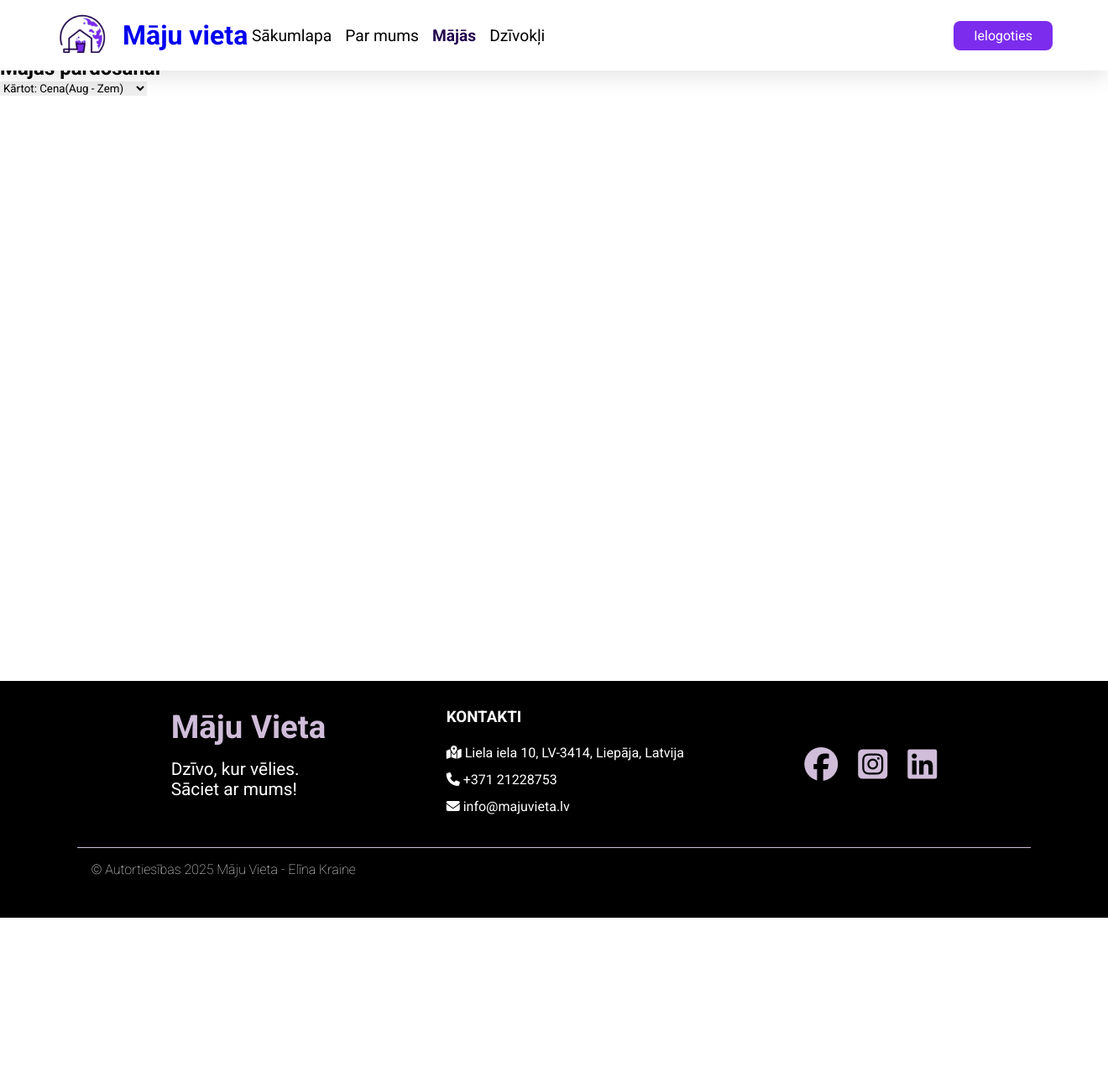
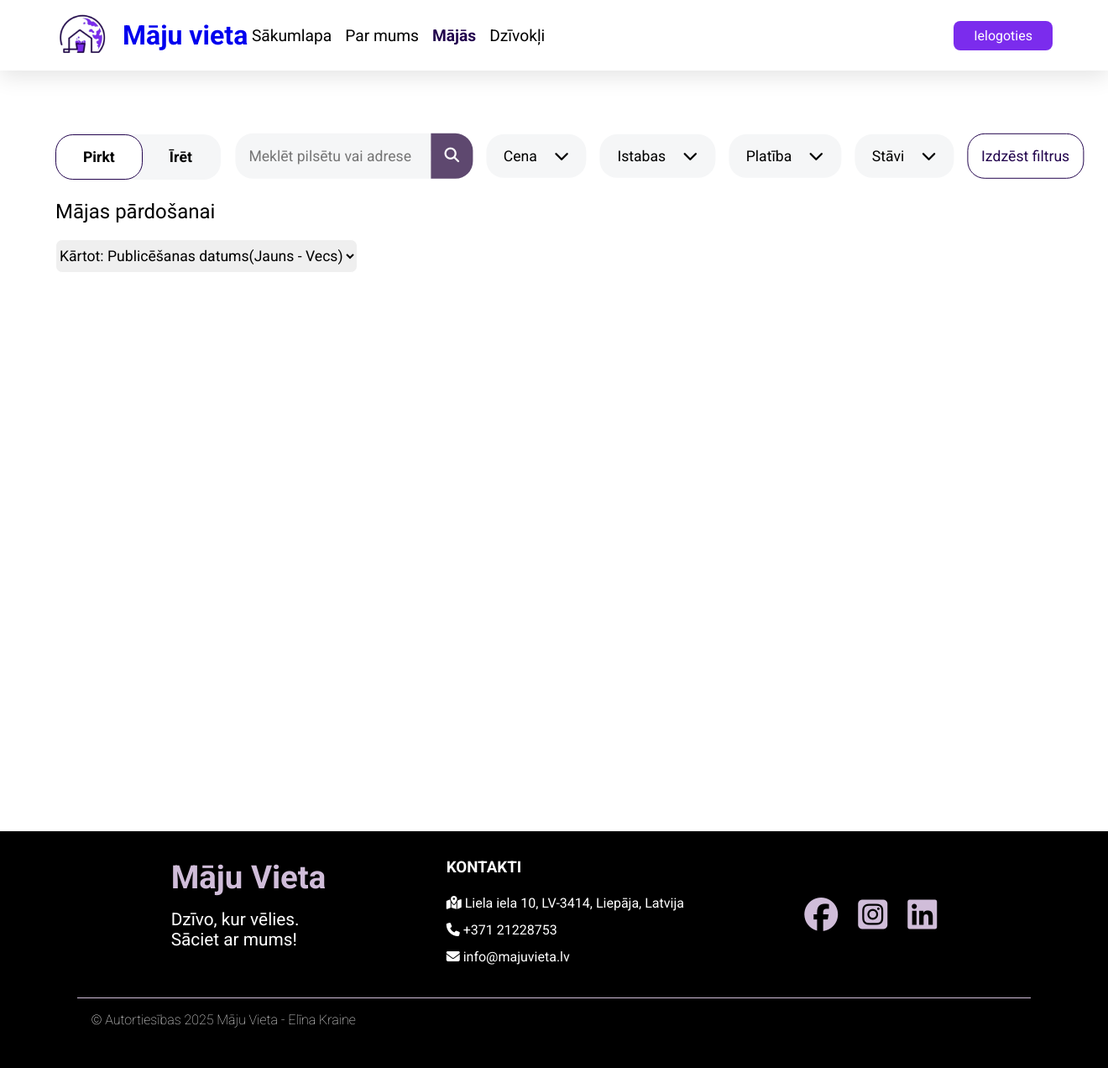
Before and after one commit to ElinaKraine/Dzivo-Te, a PHP site: page /majas.php in a window 1320 px wide. Shown: the whole page at 84% size. Before the commit the page ends 1093 px from the top, so only its background shows below. Run offline with PHP 8.4, Linux system fonts and the light colour scheme; some libraries are stand-ins or nearby versions.

Commit message:
Izveidota Mājās lapa

```diff
--- /dev/null
+++ b/assets/majasPardosanai.php
@@ -0,0 +1,76 @@
+    <div class="filtriKaste">
+        <div class="meklesana">
+            <input type="text" placeholder="Meklēt pilsētu vai adrese">
+            <a name="meklet"><i class="fas fa-search"></i></a>
+        </div>
+        <form class="filtri">
+            <div class="kaste">
+                <button type="button" name="cenaPoga" class="filter-poga">Cena <i class="fa-solid fa-chevron-down"></i></button>
+                <div class="cenuDiapozons">
+                    <p>Cenu diapazons</p>
+                    <div class="cdiapozons">
+                        <input type="number" name="minimalaCena" min="1" placeholder="No">
+                        <p>-</p>
+                        <input type="number" name="maksimalaCena" min="1" placeholder="Līdz">
+                    </div>
+                </div>
+            </div>
+            <div class="kaste">
+                <button type="button" name="istabasPoga" class="filter-poga">Istabas <i class="fa-solid fa-chevron-down"></i></button>
+                <div class="istabasDiapozons">
+                    <p>Istabu skaits</p>
+                    <div class="idiapozons">
+                        <input type="number" name="minimumIstabas" min="1" placeholder="No">
+                        <p>-</p>
+                        <input type="number" name="maksimumIstabas" min="1" placeholder="Līdz">
+                    </div>
+                </div>
+            </div>
+            <div class="kaste">
+                <button type="button" name="platibaPoga" class="filter-poga">Platība <i class="fa-solid fa-chevron-down"></i></button>
+                <div class="platibasDiapozons">
+                    <p>Platība diapazons</p>
+                    <div class="pdiapozons">
+                        <input type="number" name="minimalaPlatiba" min="1" placeholder="No">
+                        <p>-</p>
+                        <input type="number" name="maksimalaPlatiba" min="1" placeholder="Līdz">
+                    </div>
+                </div>
+            </div>
+            <div class="kaste">
+                <button type="button" name="staviPoga" class="filter-poga">Stāvi <i class="fa-solid fa-chevron-down"></i></button>
+                <div class="staviDiapozons">
+                    <p>Stāvus skaits</p>
+                    <div class="pdiapozons">
+                        <input type="number" name="minimumStavus" min="1" placeholder="No">
+                        <p>-</p>
+                        <input type="number" name="maksimumStavus" min="1" placeholder="Līdz">
+                    </div>
+                </div>
+            </div>
+            <button class="izdzestFiltrusPoga">Izdzēst filtrus</button>
+        </form>
+    </div>
+</div>
+
+<div class="majasSaturs">
+    <div class="lielaKreisaPuse">
+        <h2>Mājas pārdošanai</h2>
+        <form class="kartosana">
+            <select name="" id="">
+                <option value="">Kārtot: Cena(Aug - Zem)</option>
+                <option value="">Kārtot: Cena(Zem - Aug)</option>
+                <option value="" selected>Kārtot: Publicēšanas datums(Jauns - Vecs)</option>
+                <option value="">Kārtot: Publicēšanas datums(Vecs - Jauns)</option>
+                <option value="">Kārtot: Platība(Aug - Zem)</option>
+                <option value="">Kārtot: Platība(Zem - Aug)</option>
+            </select>
+        </form>
+        <div class="sludinajumasKartinas">
+
+        </div>
+    </div>
+    <div class="karte">
+
+    </div>
+</div>
--- a/assets/script.js
+++ b/assets/script.js
@@ -80,7 +80,7 @@ document.addEventListener('DOMContentLoaded', function () {
     if (piedavajumi) animacija(piedavajumiTeksts, mazasKastites, piedavajumi);
     if (komentarijuSekcija) animacija("", komentariji, komentarijuSekcija);
 
-    //Animācija ar statistikai
+    // Animācija ar statistikai
     const kastesArStatistikai = document.querySelectorAll('.kasteInfo h1');
     const galvenaStatistika = document.querySelector('.galvenaStatistika');
     let irSaskaitits = false;
@@ -120,12 +120,90 @@ document.addEventListener('DOMContentLoaded', function () {
     }
 
     window.addEventListener('scroll', () => {
-        if (irSkatloga(galvenaStatistika)) {
+        if (galvenaStatistika && irSkatloga(galvenaStatistika)) {
             startCounting();
         }
     });
 
-    if (irSkatloga(galvenaStatistika)) {
+    if (galvenaStatistika && irSkatloga(galvenaStatistika)) {
         startCounting();
     }
+
+    initializeFilterToggle();
+
+    if (atlasitaPoga.classList.contains('atlasits')) {
+        loadContent('majasPardosanai');
+    } else {
+        loadContent('majasIresanai');
+    }
 });
+
+function initializeFilterToggle() {
+    document.querySelectorAll('.filter-poga').forEach(button => {
+        button.addEventListener('click', function() {
+            const dropdown = this.nextElementSibling;
+            const icon = this.querySelector('i');
+
+            document.querySelectorAll('.cenuDiapozons, .istabasDiapozons, .platibasDiapozons, .staviDiapozons').forEach(div => {
+                if (div !== dropdown) {
+                    div.style.display = 'none';
+                    const otherButton = div.previousElementSibling;
+                    const otherIcon = otherButton.querySelector('i');
+                    otherIcon.classList.remove('fa-chevron-up');
+                    otherIcon.classList.add('fa-chevron-down');
+                }
+            });
+
+            if (dropdown.style.display === 'block') {
+                dropdown.style.display = 'none';
+                icon.classList.remove('fa-chevron-up');
+                icon.classList.add('fa-chevron-down');
+            } else {
+                dropdown.style.display = 'block';
+                icon.classList.remove('fa-chevron-down');
+                icon.classList.add('fa-chevron-up');
+            }
+        });
+    });
+}
+
+// Pirk un Iret pogas:
+const atlasitaPoga = document.querySelector('.atlasits');
+const neAtlasitaPoga = document.querySelector('.neAtlasits');
+const contentContainer = document.getElementById('contentContainer');
+let currentPage = '';
+
+function parslegtPogasKlases(clickedButton) {
+    atlasitaPoga.classList.toggle('atlasits', clickedButton === atlasitaPoga);
+    atlasitaPoga.classList.toggle('neAtlasits', clickedButton !== atlasitaPoga);
+    neAtlasitaPoga.classList.toggle('atlasits', clickedButton === neAtlasitaPoga);
+    neAtlasitaPoga.classList.toggle('neAtlasits', clickedButton !== neAtlasitaPoga);
+}
+
+function loadContent(page) {
+    if (currentPage === page) return;
+    currentPage = page;
+
+    const xhr = new XMLHttpRequest();
+    xhr.open('GET', `assets/${page}.php`, true);
+    xhr.onload = function () {
+        if (this.status === 200) {
+            contentContainer.innerHTML = this.responseText;
+            initializeFilterToggle();
+        } else {
+            console.error('Failed to load content');
+        }
+    };
+    contentContainer.innerHTML = '';
+    xhr.send();
+}
+
+atlasitaPoga.addEventListener('click', function() {
+    parslegtPogasKlases(this);
+    loadContent('majasPardosanai');
+});
+
+neAtlasitaPoga.addEventListener('click', function() {
+    parslegtPogasKlases(this);
+    loadContent('majasIresanai');
+});
--- a/assets/style.css
+++ b/assets/style.css
@@ -6,6 +6,7 @@
     --bright-violet: #7B2CED;
     --dark-violet-2: #5E486F;
     --light-gray: #F5F6F7;
+    --dark-gray: #e8e9ea;
     --border: .1rem solid rgba(0, 0, 0, 10%);
     --box-shadow: 0 .5rem 1.5rem rgba(0, 0, 0, 10%);
 }
@@ -813,6 +814,242 @@ footer{
 }
 
 /* Majas.php: */
+.galvenieFiltri{
+    margin-top: 8rem;
+    padding: 2rem 5%;
+    gap: 1rem;
+    align-items: center;
+}
+
+.filtriKaste{
+    display: flex;
+    gap: 1rem;
+    position: absolute;
+    transform: translateY(-3.45rem) translateX(13.4rem);
+}
+
 .filtri{
-    margin-top: 3rem;
+    display: flex;
+    gap: 1rem;
+    align-items: center;
 }
+
+.darijumuVeids{
+    width: 12.3rem;
+    border-radius: 1.3rem;
+    background: var(--light-gray);
+    display: flex;
+}
+
+.atlasits{
+    border-radius: 1.3rem;
+    border: 1px solid var(--dark-violet);
+    background: white;
+}
+
+.neAtlasits{
+    background: none;
+}
+
+.neAtlasits:hover{
+    background: var(--dark-gray);
+}
+
+.darijumuVeids button{
+    border-radius: 1.3rem;
+    font-weight: bold;
+    font-size: 1.1rem;
+    padding: 1rem 2rem;
+    cursor: pointer;
+}
+
+.meklesana{
+    display: flex;
+}
+
+.meklesana input{
+    font-size: 1.1rem;
+    padding: 1rem;
+    background: var(--light-gray);
+    border-radius: 1.3rem 0 0 1.3rem;
+}
+
+.meklesana a{
+    background: var(--dark-violet-2);
+    border-radius: 0 1.3rem 1.3rem 0;
+    font-size: 1.1rem;
+    font-weight: bold;
+    padding: 1rem;
+}
+
+.meklesana a:hover{
+    cursor: pointer;
+    background: var(--dark-violet);
+}
+
+.meklesana a i{
+    color: white;
+}
+
+.galvenieFiltri .kaste button{
+    font-size: 1.1rem;
+    background: var(--light-gray);
+    border-radius: 1.3rem;
+    padding: 1rem 1.3rem;
+}
+
+.galvenieFiltri .kaste button i{
+    margin-left: 1rem;
+}
+
+.galvenieFiltri .kaste button:hover{
+    cursor: pointer;
+    background: var(--dark-gray);
+}
+
+.izdzestFiltrusPoga{
+    font-size: 1.1rem;
+    padding: 1rem;
+    color: var(--dark-violet);
+    background: none;
+    border: 1px solid var(--dark-violet);
+    border-radius: 1.3rem;
+}
+
+.izdzestFiltrusPoga:hover{
+    color: var(--bright-violet);
+    border-color: var(--bright-violet);
+    cursor: pointer;
+}
+
+.staviDiapozons, .cenuDiapozons, .istabasDiapozons, .platibasDiapozons{
+    display: none;
+    position: absolute;
+    box-shadow: var(--box-shadow);
+    border-radius: .5rem;
+    margin-top: .5rem;
+    padding: .5rem;
+    background: white;
+}
+
+.staviDiapozons p, .cenuDiapozons p, .istabasDiapozons p, .platibasDiapozons p{
+    font-size: .9rem;
+}
+
+.pdiapozons, .cdiapozons, .idiapozons, .pdiapozons{
+    margin-top: .5rem;
+    display: flex;
+    gap: .5rem;
+    align-items: center;
+}
+
+.pdiapozons p, .cdiapozons p, .idiapozons p, .pdiapozons p{
+    font-size: 1.3rem;
+}
+
+.pdiapozons input, .cdiapozons input, .idiapozons input, .pdiapozons input{
+    font-size: 1rem;
+    padding: .5rem;
+    border-radius: .5rem;
+    border: 1px solid var(--dark-violet);
+}
+
+.majasSaturs{
+    display: flex;
+    width: 100%;
+}
+
+.lielaKreisaPuse{
+    flex: 65%;
+    margin-top: 1.5rem;
+}
+
+.karte{
+    flex: 35%;
+}
+
+.lielaKreisaPuse h2, .iresanasLapa h2{
+    font-weight: 400;
+}
+
+.kartosana{
+    margin-top: 1.2rem;
+}
+
+.kartosana select{
+    padding: .5rem 0;
+    border-radius: .5rem;
+    font-size: 1.1rem;
+    cursor: pointer;
+    border: 1px solid white;
+}
+
+.kartosana select:focus{
+    border-color: var(--bright-violet);
+}
+
+/* MajasIresanai.php: */
+.iresanasLapa{
+    display: flex;
+    justify-content: space-between;
+    align-items: center;
+}
+
+.iresanasLapa .kreisaPuse{
+    margin-top: 1.5rem;
+}
+
+.labaPuse{
+    width: 100%;
+}
+
+.labaPuse .iresanasDatumi{
+    display: flex;
+    padding-left: 15%;
+    gap: 1rem;
+}
+
+.datumi{
+    background: var(--light-gray);
+    display: flex;
+    align-items: center;
+    border: 1px solid var(--dark-violet);
+    border-radius: 1.3rem;
+    padding: 1rem 0 1rem 1rem;
+    gap: .5rem;
+}
+
+.datumi i{
+    font-size: 1rem;
+}
+
+.datumi input{
+    font-size: 1rem;
+    text-align: center;
+    background: none;
+}
+
+.datumi input:focus{
+    background: var(--dark-gray);
+}
+
+.datumi p{
+    font-size: 1.1rem;
+}
+
+.iresanasDatumi button{
+    background: var(--dark-violet-2);
+    font-size: 1rem;
+    border-radius: 1.3rem;
+}
+
+.iresanasDatumi button:hover{
+    background: var(--dark-violet);
+}
+
+.iresanasBack{
+    background-image: url(../images/iresanasBackground.png);
+    background-repeat: no-repeat;
+    background-size: cover;
+    margin-top: 1rem;
+}
--- a/majas.php
+++ b/majas.php
@@ -3,29 +3,13 @@
     require "assets/header.php";
 ?>
 
-<form class="filtri">
+<div class="galvenieFiltri">
     <div class="darijumuVeids">
-        <button>Pirkt</button>
-        <button></button>
+        <button type="button" name="pirkt" class="atlasits">Pirkt</button>
+        <button type="button" name="iret" class="neAtlasits">Īrēt</button>
     </div>
 
-</form>
-<div class="lielaKreisaPuse">
-
-</div>
-<div class="karte">
-    <h2>Mājas pārdošanai</h2>
-    <form class="kartosana">
-
-    </form>
-    <div class="sludinajumasKartinas">
-        <select name="" id="">
-            <option value="">Kārtot: Cena(Aug - Zem)</option>
-            <option value="">Kārtot: Cena(Zem - Aug)</option>
-            <option value="">Kārtot: Jaunākie</option>
-            <option value="">Kārtot: Platība(Aug - Zem)</option>
-            <option value="">Kārtot: Platība(Zem - Aug)</option>
-        </select>
+    <div id="contentContainer">
     </div>
 </div>
 
```
Also changed, not shown: admin/index.php (+19 -0 lines), assets/majasIresanai.php (added, +92 -0 lines), images/iresanasBackground.png (added).
